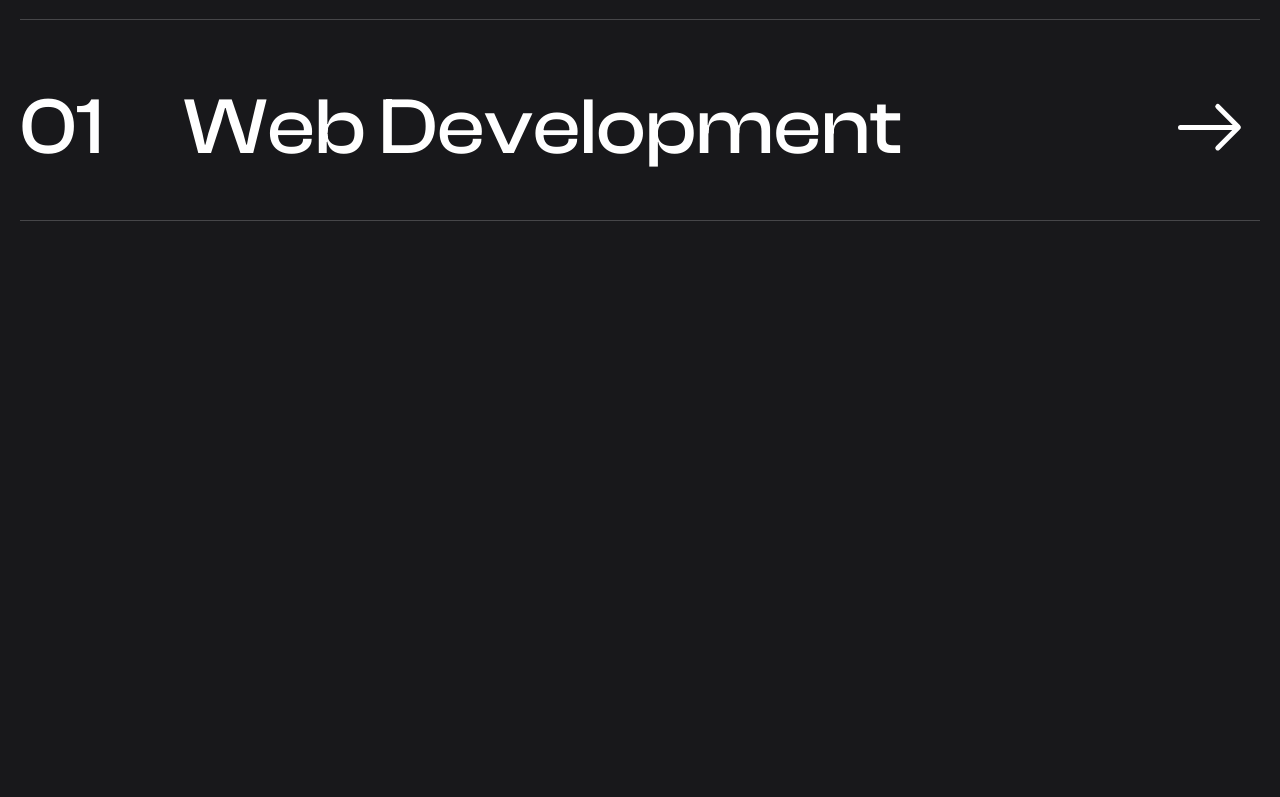
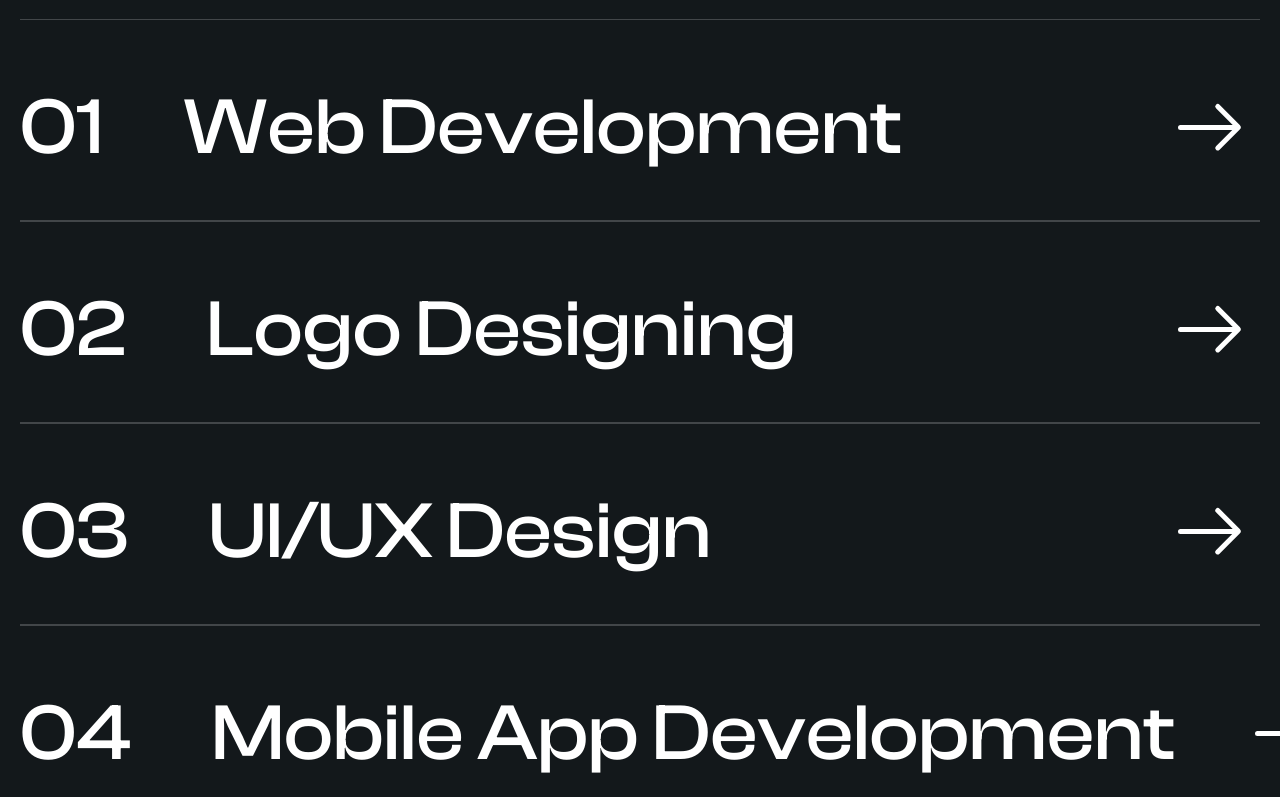
Before and after one commit to mohsinnawaz04/blackbuckagency, a React (Vite) app: page / in a window 1280 px wide. Shown: the part 2000-2797 px from the top of the page. Before the commit the page ends 2381 px from the top, so only its background shows below. Built offline with nearby package versions, Linux system fonts and the light colour scheme.

Commit message:
updated about-info section

```diff
--- /dev/null
+++ b/src/components/info/ArrowRight.jsx
@@ -0,0 +1,26 @@
+const ArrowRight = () => {
+  return (
+    <svg
+      width="82"
+      height="79"
+      viewBox="0 0 82 79"
+      fill="none"
+      xmlns="http://www.w3.org/2000/svg"
+    >
+      <path
+        d="M2.5 39.5L57.5 39.5"
+        stroke="white"
+        stroke-width="5"
+        stroke-linecap="round"
+      ></path>
+      <path
+        d="M39.7734 18.4868L59.9886 38.7019C60.2636 38.977 60.2636 39.423 59.9886 39.698L39.7734 59.9132"
+        stroke="white"
+        stroke-width="5"
+        stroke-linecap="round"
+      ></path>
+    </svg>
+  );
+};
+
+export default ArrowRight;
--- /dev/null
+++ b/src/components/info/HoverCard.jsx
@@ -0,0 +1,68 @@
+import { Link } from "react-router";
+import ArrowRight from "./ArrowRight";
+import { useHoverFollow } from "../../hooks/useHoverFollow";
+import cardImage from "../../assets/card-hover-image-one.png";
+
+const HoverCard = ({
+  serial = "01",
+  title = "Web Development",
+  paragraph = "lorem ipsum dolor sit amet.",
+  image = cardImage,
+}) => {
+  const {
+    parentRef,
+    isHovering,
+    isExiting,
+    position,
+    handleMouseEnter,
+    handleMouseLeave,
+    handleMouseMove,
+  } = useHoverFollow();
+  return (
+    <>
+      <Link
+        className="item-holder block relative border-t border-b border-white/20"
+        ref={parentRef}
+        onMouseEnter={handleMouseEnter}
+        onMouseLeave={handleMouseLeave}
+        onMouseMove={handleMouseMove}
+      >
+        <div className="item one">
+          <span>{serial}</span>
+          <div className="grow relative item-title lg:shrink-0">
+            <h3>{title}</h3>
+          </div>
+          <span className="arrow">
+            <ArrowRight />
+          </span>
+        </div>
+        <p className="hover-para px-52 max-w-[90ch]">{paragraph}</p>
+        {/* Hover Preview (follows mouse) */}
+        {(isHovering || isExiting) && ( // Show during hover AND exit animation
+          <div
+            style={{
+              position: "absolute",
+              left: `calc(${position.x}px + 15%)`,
+              top: `50%`,
+              width: "300px",
+              height: "300px",
+              background: `url(${image})`,
+              backgroundSize: "contain",
+              backgroundRepeat: "no-repeat",
+              transform: isExiting
+                ? "translate(-50%, -50%) scale(0.9)"
+                : "translate(-50%, -60%)",
+              pointerEvents: "none",
+              borderRadius: "8px",
+              zIndex: "9999999999",
+              transition: "opacity 0.3s ease-out, transform 0.3s ease-out",
+              opacity: isHovering && !isExiting ? 1 : isExiting ? 0 : 0, // Fade to 0 when exiting
+            }}
+          />
+        )}
+      </Link>
+    </>
+  );
+};
+
+export default HoverCard;
--- a/src/components/info/HoverGallery.jsx
+++ b/src/components/info/HoverGallery.jsx
@@ -1,45 +1,36 @@
 import { Link } from "react-router";
-import ArrowRight from "../../assets/svgs/arrow-right.svg";
+import ArrowRight from "./ArrowRight";
+import HoverCard from "./HoverCard";
+import cardImageOne from "../../assets/card-hover-image-one.png";
 
 const HoverGallery = () => {
   return (
     <div className="mt-16 hover-gallery">
-      <Link className="item-holder block border-t border-b border-white/20 ">
-        <div className="item one">
-          <span>01</span>
-          <div className="grow relative item-title">
-            <h3>Web Development</h3>
-          </div>
-          <span className="arrow">
-            <img src={ArrowRight} alt="Right Arrow Icon" />
-          </span>
-        </div>
-        <p className="hover-para px-52 max-w-[90ch]">
-          We build websites that are optimized for top performance with the
-          ability to handle high traffic with ease.
-        </p>
-      </Link>
-      {/* <Link to={"#"} className="item two border-t border-b border-white/20">
-        <span>01</span>
-        <h3 className="grow">Web Development</h3>
-        <span className="arrow">
-          <img src={ArrowRight} alt="Right Arrow Icon" />
-        </span>
-      </Link>
-      <Link to={"#"} className="item three border-t border-b border-white/20">
-        <span>01</span>
-        <h3 className="grow">Web Development</h3>
-        <span className="arrow">
-          <img src={ArrowRight} alt="Right Arrow Icon" />
-        </span>
-      </Link>
-      <Link to={"#"} className="item four border-t border-b border-white/20">
-        <span>01</span>
-        <h3 className="grow">Web Development</h3>
-        <span className="arrow">
-          <img src={ArrowRight} alt="Right Arrow Icon" />
-        </span>
-      </Link> */}
+      <HoverCard
+        serial="01"
+        title="Web Development"
+        paragraph="We build websites that are optimized for top performance with the
+          ability to handle high traffic with ease."
+        image={cardImageOne}
+      />
+      <HoverCard
+        serial="02"
+        title="Logo Designing"
+        paragraph="We design intuitive, engaging logos for your business interface that hooks readers from the start"
+        image={cardImageOne}
+      />
+      <HoverCard
+        serial="03"
+        title="UI/UX Design"
+        paragraph="We design your business face that is quick, responsive to adapt, and optimized for all sorts of devices (desktop, mobile, tablet)."
+        image={cardImageOne}
+      />
+      <HoverCard
+        serial="04"
+        title="Mobile App Development"
+        paragraph="We design and develop mobile apps that turn concepts into a high-performing experience. We give you the complete package of custom UI/UX, ongoing maintenance, and optimized performance."
+        image={cardImageOne}
+      />
     </div>
   );
 };
--- a/src/components/info/Info.jsx
+++ b/src/components/info/Info.jsx
@@ -1,5 +1,6 @@
 import React from "react";
 import HoverGallery from "./HoverGallery";
+import HoverCard from "./HoverCard";
 
 const Info = () => {
   return (
--- /dev/null
+++ b/src/components/portfolio/CinemaCarousel.jsx
@@ -0,0 +1,7 @@
+import React from "react";
+
+const CinemaCarousel = () => {
+  return <div></div>;
+};
+
+export default CinemaCarousel;
--- /dev/null
+++ b/src/components/portfolio/Portfolio.jsx
@@ -0,0 +1,25 @@
+import React from "react";
+import CinemaCarousel from "./CinemaCarousel";
+
+const Portfolio = () => {
+  return (
+    <section className="portfolio mt-36">
+      <div className="container lg:px-5">
+        <h2 className="info-heading text-center uppercase">
+          Our Work Portfolio
+        </h2>
+        <p className="text-center mt-5">
+          Feel free to explore our recent portfolio showcasing our latest
+          branding projects. You'll quickly see why our clients consider us the
+          best branding agency in Dubai. Our work speaks for itself,
+          demonstrating our creativity, attention to detail, and commitment to
+          delivering exceptional results.
+        </p>
+
+        <CinemaCarousel />
+      </div>
+    </section>
+  );
+};
+
+export default Portfolio;
--- /dev/null
+++ b/src/hooks/useHoverFollow.jsx
@@ -0,0 +1,67 @@
+import { useState, useRef, useEffect } from "react";
+
+export const useHoverFollow = (delay = 0.1) => {
+  const [isHovering, setIsHovering] = useState(false);
+  const [isExiting, setIsExiting] = useState(false); // New state for exit animation
+  const [targetPosition, setTargetPosition] = useState({ x: 0, y: 0 });
+  const [currentPosition, setCurrentPosition] = useState({ x: 0, y: 0 });
+  const parentRef = useRef(null);
+  const animationRef = useRef();
+  const exitTimeoutRef = useRef();
+
+  const handleMouseMove = (e) => {
+    if (parentRef.current) {
+      const { left, top } = parentRef.current.getBoundingClientRect();
+      setTargetPosition({
+        x: e.clientX - left,
+        y: e.clientY - top,
+      });
+    }
+  };
+
+  const handleMouseEnter = () => {
+    setIsExiting(false); // Cancel any pending exit
+    clearTimeout(exitTimeoutRef.current);
+    setIsHovering(true);
+  };
+
+  const handleMouseLeave = () => {
+    setIsExiting(true); // Start exit animation
+    exitTimeoutRef.current = setTimeout(() => {
+      setIsHovering(false);
+      setIsExiting(false);
+    }, 300); // Match this with CSS transition duration
+  };
+
+  useEffect(() => {
+    if (!isHovering) return;
+
+    const updatePosition = () => {
+      setCurrentPosition((prev) => ({
+        x: prev.x + (targetPosition.x - prev.x) * delay,
+        y: prev.y + (targetPosition.y - prev.y) * delay,
+      }));
+      animationRef.current = requestAnimationFrame(updatePosition);
+    };
+
+    animationRef.current = requestAnimationFrame(updatePosition);
+    return () => cancelAnimationFrame(animationRef.current);
+  }, [targetPosition, isHovering, delay]);
+
+  // Cleanup timeout on unmount
+  useEffect(() => {
+    return () => {
+      clearTimeout(exitTimeoutRef.current);
+    };
+  }, []);
+
+  return {
+    parentRef,
+    isHovering,
+    isExiting, // Pass this to component
+    position: currentPosition,
+    handleMouseEnter,
+    handleMouseLeave,
+    handleMouseMove,
+  };
+};
--- a/src/index.css
+++ b/src/index.css
@@ -27,6 +27,7 @@
   --white: #ffffff;
   --cyan: #469be0;
   --hover-cyan: #4490d1;
+  --charcoal: #13181b;
 }
 /* Error Page */
 .error-div {
@@ -49,8 +50,8 @@
 
 /* Default Classes and Styles */
 body {
-  @apply bg-zinc-900;
   color: var(--white);
+  background-color: var(--charcoal);
 }
 p {
   font-family: "Satoshi", sans-serif;
@@ -196,7 +197,7 @@ section.hero {
 
 .item-holder {
   padding: 3rem 0;
-  margin-bottom: 10rem;
+  /* margin-bottom: 10rem; */
   transition: all 0.3s ease;
 }
 .hover-gallery .item {
@@ -221,3 +222,13 @@ section.hero {
 .item-holder:hover .arrow {
   transform: rotate(-45deg);
 }
+.item-holder:hover .item,
+.item-holder:hover .arrow svg path {
+  color: var(--cyan);
+  stroke: var(--cyan);
+}
+
+/* Portfolio */
+.portfolio p {
+  font-size: 16px;
+}
--- a/src/pages/Home.jsx
+++ b/src/pages/Home.jsx
@@ -1,12 +1,14 @@
 import React from "react";
 import Hero from "../components/common/Hero";
 import Info from "../components/info/Info";
+import Portfolio from "../components/portfolio/Portfolio";
 
 const Home = () => {
   return (
     <>
       <Hero />
       <Info />
+      <Portfolio />
     </>
   );
 };
```
Also changed, not shown: src/assets/card-hover-image-one.png (added).
